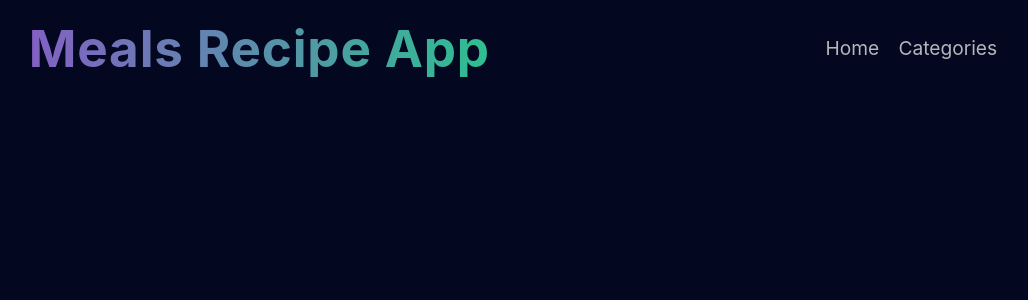
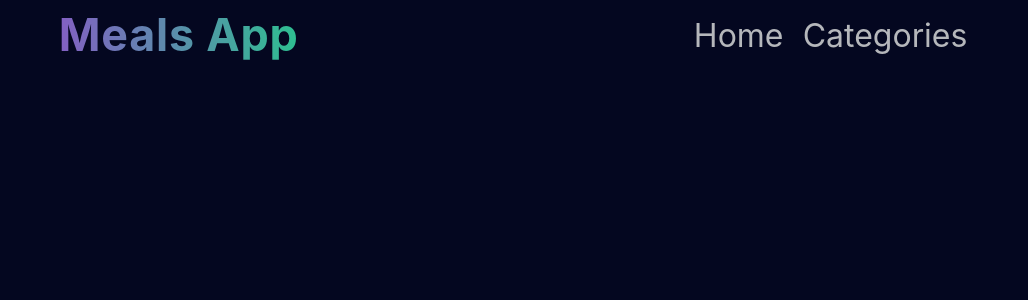
Before and after one commit to rohitpatil007/meals-reciper-app, a React (Create React App) app: page / in a window 1280 px wide. Shown: the top 300 px of the page, without its empty margins (135-1163 px from the left). Built offline with nearby package versions, Linux system fonts and the light colour scheme.

Commit message:
fix css: Header

```diff
--- a/src/components/shared/Header.js
+++ b/src/components/shared/Header.js
@@ -3,7 +3,7 @@ import classes from "./Header.module.css";
 const Header = () => {
   return (
     <div className={classes.header}>
-      <div className={classes.logoText}>Meals Recipe App</div>
+      <div className={classes.logoText}>Meals App</div>
       <div className={classes.nav}>
         <a href="/">Home</a>
         <a href="/">Categories</a>
--- a/src/components/shared/Header.module.css
+++ b/src/components/shared/Header.module.css
@@ -6,11 +6,11 @@
   align-items: center;
   padding: 0.5rem;
   width: 100%;
-  height: 80px;
+  /* height: 80px; */
   gap: 1.5rem;
 }
 .logoText {
-  font-size: 4vmax;
+  font-size: 3.5vmax;
   font-weight: bold;
   letter-spacing: 0.8px;
   background: linear-gradient(to right, #8360c3, #2ebf91);
@@ -22,7 +22,7 @@
   display: flex;
   justify-content: space-around;
   gap: 1.2rem;
-  font-size: 1.2rem;
+  font-size: 2.5vmax;
 }
 a {
   all: unset;
```
